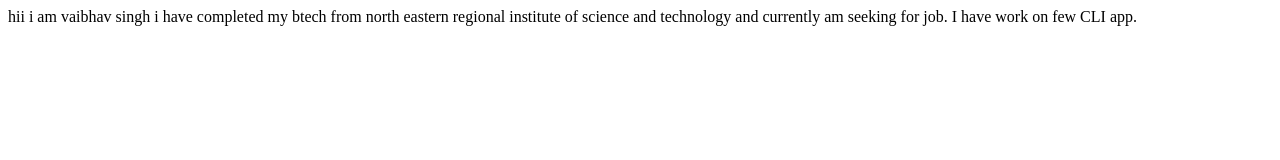
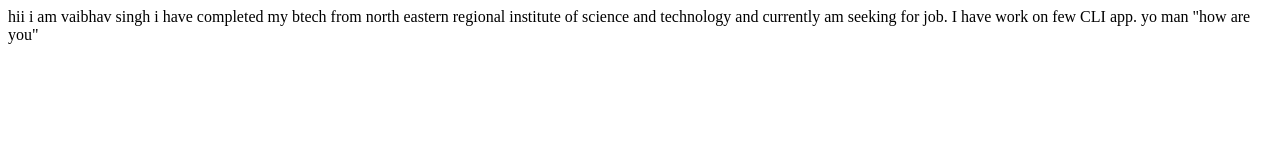
Before and after one commit to vaibhav666-glitch/vaibhav-site, a plain HTML site: page index.html in a window 1280 px wide. Drawn offline with Linux system fonts and the light colour scheme.

Commit message:
update: details of project

```diff
--- a/index.html
+++ b/index.html
@@ -11,5 +11,7 @@
     i have completed my btech from north eastern regional institute of science and technology
     and currently am seeking for job.
     I have work on few CLI app.
+
+    yo man "how are you"
 </body>
 </html>
```
